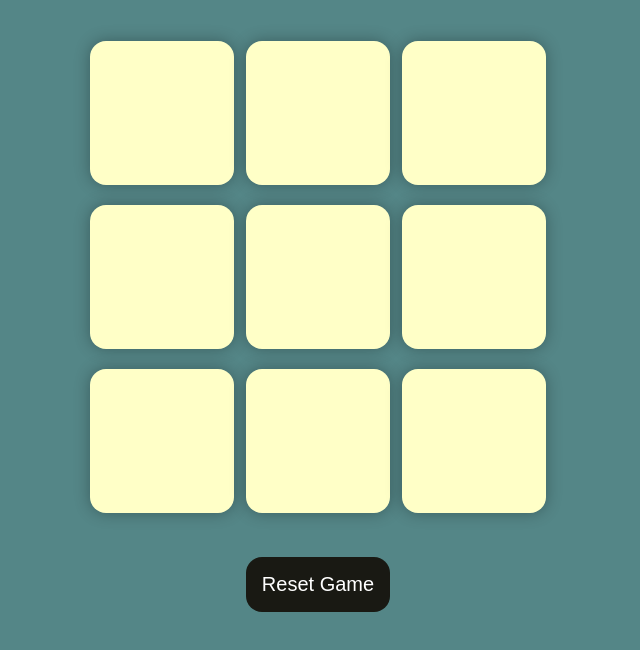
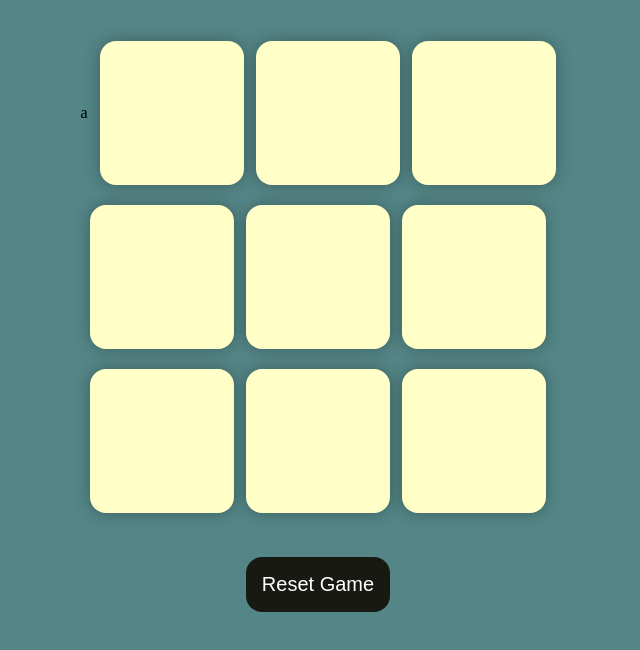
Before and after one commit to neeraj2105/Tic-Tac-Toe, a plain HTML site: page Tic Tac Toe/index.html in a window 1280 px wide. Shown: the part 40-690 px from the top of the page, without its empty margins (322-962 px from the left). Drawn offline with Linux system fonts and the light colour scheme.

Commit message:
Update index.html

```diff
--- a/Tic Tac Toe/index.html
+++ b/Tic Tac Toe/index.html
@@ -15,8 +15,7 @@
     <main>
         <h1>Tic Tac Toe</h1>
         <div class="container">
-        <div class="game">
-            <button class="box"></button>
+        <div class="game">a            <button class="box"></button>
             <button class="box"></button>
             <button class="box"></button>
             <button class="box"></button>
```
